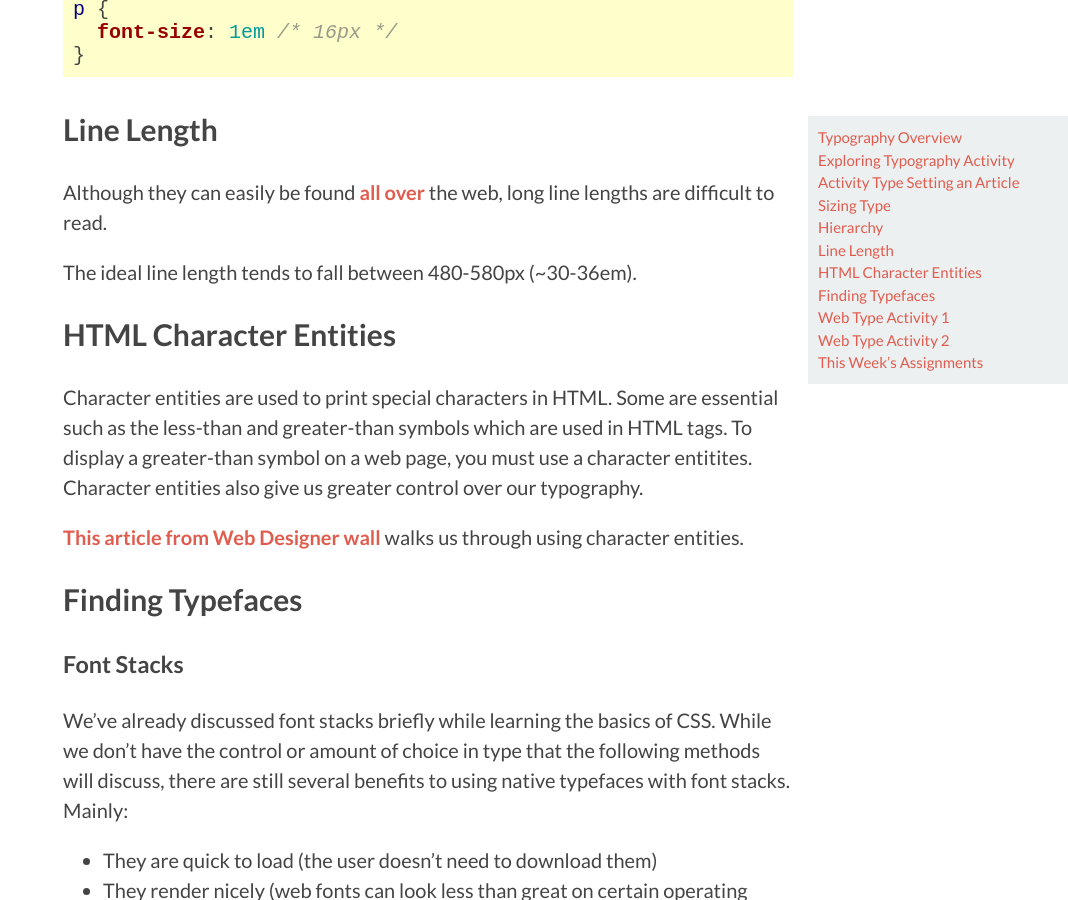
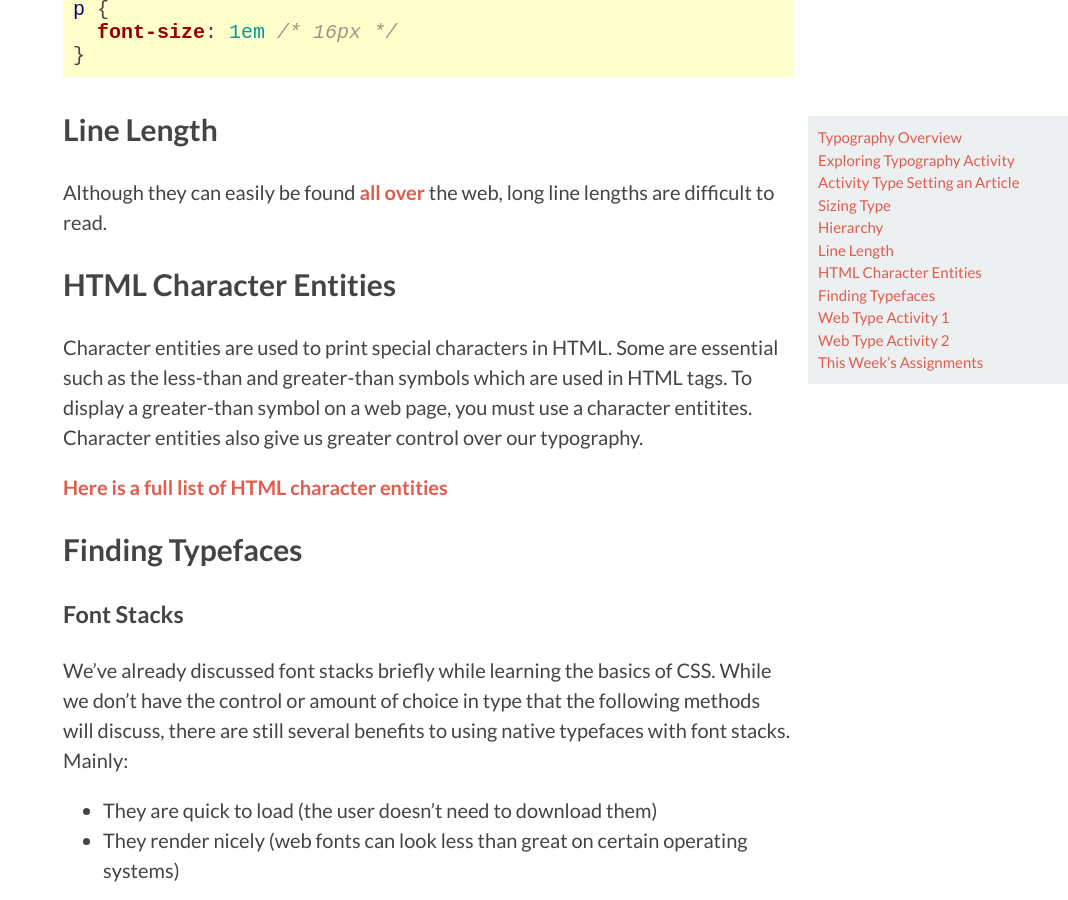
Before and after one commit to DMD1070/DMD1070.github.io, a Jekyll site: the page built from lessons/7-web-typography.md, in a window 1280 px wide and 900 px high, scrolled down 3270 px. Shown: the whole window, without its empty margins (212-1280 px from the left). Built offline with Jekyll 4.4.1, drawn with Linux system fonts in a browser that asks for light colours; Markdown is read by kramdown in place of the engine named in the settings.

Commit message:
Update 7-web-typography.md

```diff
--- a/lessons/7-web-typography.md
+++ b/lessons/7-web-typography.md
@@ -92,13 +92,12 @@ p {
 
 Although they can easily be found [all](http://amazon.com) [over](http://wikipedia.org) the web, long line lengths are difficult to read.
 
-The ideal line length tends to fall between 480-580px (~30-36em).
 
 ## HTML Character Entities
 
 Character entities are used to print special characters in HTML. Some are essential such as the less-than and greater-than symbols which are used in HTML tags. To display a greater-than symbol on a web page, you must use a character entitites. Character entities also give us greater control over our typography.
 
-[This article from Web Designer wall](http://webdesignerwall.com/tutorials/using-html-symbol-entities) walks us through using character entities.
+[Here is a full list of HTML character entities](http://www.dionysia.org/html/entities/symbols.html)
 
 ## Finding Typefaces
 
```
